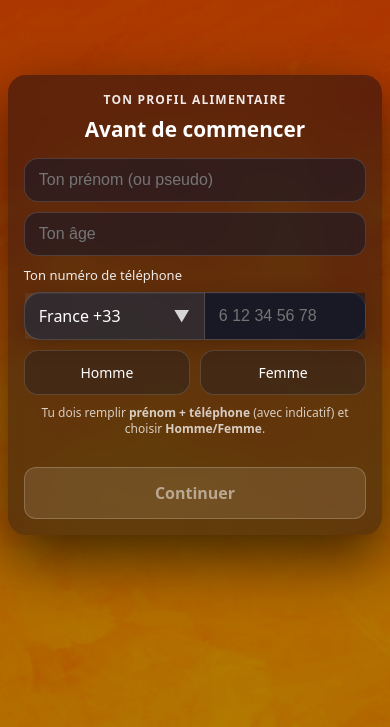
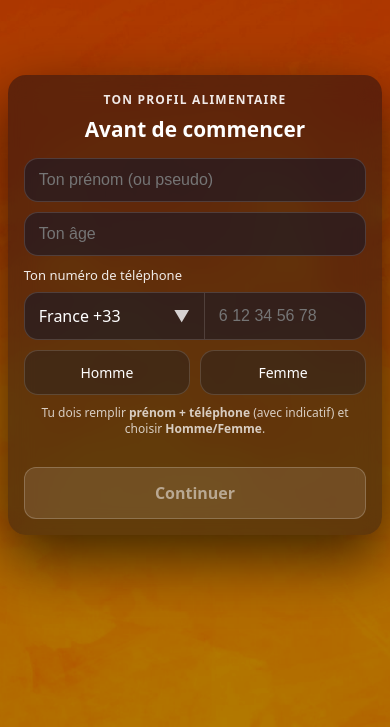
Before and after one commit to Th0m4s13/questionnaire-ancestral, a React (Vite) app in the folder questionnaire-ancestral/: page / in a window 390 px wide. Shown: the part 117-844 px from the top of the page. Built offline with nearby package versions, Linux system fonts and the light colour scheme.

Commit message:
Indicatif: bloc cadre ne scroll plus à l'ouverture, case téléphone style comme les autres champs

```diff
--- a/questionnaire-ancestral/src/App.jsx
+++ b/questionnaire-ancestral/src/App.jsx
@@ -967,7 +967,7 @@ Pour revenir à cette logique, il faut d'abord comprendre. Ce que tu manges. Com
       <div style={{ ...styles.bgPhoto, backgroundImage: `url(${BG_IMAGE})` }} />
       <div style={{ ...styles.overlay, background: "rgba(0,0,0,0.3)" }} />
 
-      <div style={styles.card}>
+      <div style={{ ...styles.card, ...(indicatifDropdownOpen ? { overflowY: "hidden", overflow: "hidden" } : {}) }}>
         {!showConsentPage ? (
           <div className={initialFormAnimating ? "question-fade-out" : ""}>
             <div style={styles.kicker}>TON PROFIL ALIMENTAIRE</div>
@@ -1002,10 +1002,9 @@ Pour revenir à cette logique, il faut d'abord comprendre. Ce que tu manges. Com
                   style={{
                     display: "flex",
                     alignItems: "stretch",
-                    borderRadius: 16,
-                    border: "1px solid rgba(255,255,255,0.18)",
-                    background: "rgba(15,23,42,0.7)",
-                    boxShadow: "0 4px 20px rgba(0,0,0,0.2), inset 0 1px 0 rgba(255,255,255,0.06)",
+                    borderRadius: 14,
+                    border: "1px solid rgba(255,255,255,0.14)",
+                    background: "rgba(15,23,42,0.55)",
                     overflow: "visible",
                     position: "relative",
                   }}
@@ -1024,9 +1023,9 @@ Pour revenir à cette logique, il faut d'abord comprendre. Ce que tu manges. Com
                         minWidth: 180,
                         maxWidth: 240,
                         border: "none",
-                        borderRadius: 0,
+                        borderRadius: "12px 0 0 12px",
                         borderRight: "1px solid rgba(255,255,255,0.14)",
-                        background: "rgba(255,255,255,0.06)",
+                        background: "transparent",
                         cursor: "pointer",
                         display: "flex",
                         alignItems: "center",
@@ -1167,7 +1166,8 @@ Pour revenir à cette logique, il faut d'abord comprendre. Ce que tu manges. Com
                       ...styles.input,
                       flex: 1,
                       border: "none",
-                      borderRadius: 0,
+                      borderRadius: "0 12px 12px 0",
+                      background: "transparent",
                       ...(phoneError ? { borderLeft: "1px solid #ef4444" } : {}),
                     }}
                     value={phone}
```
